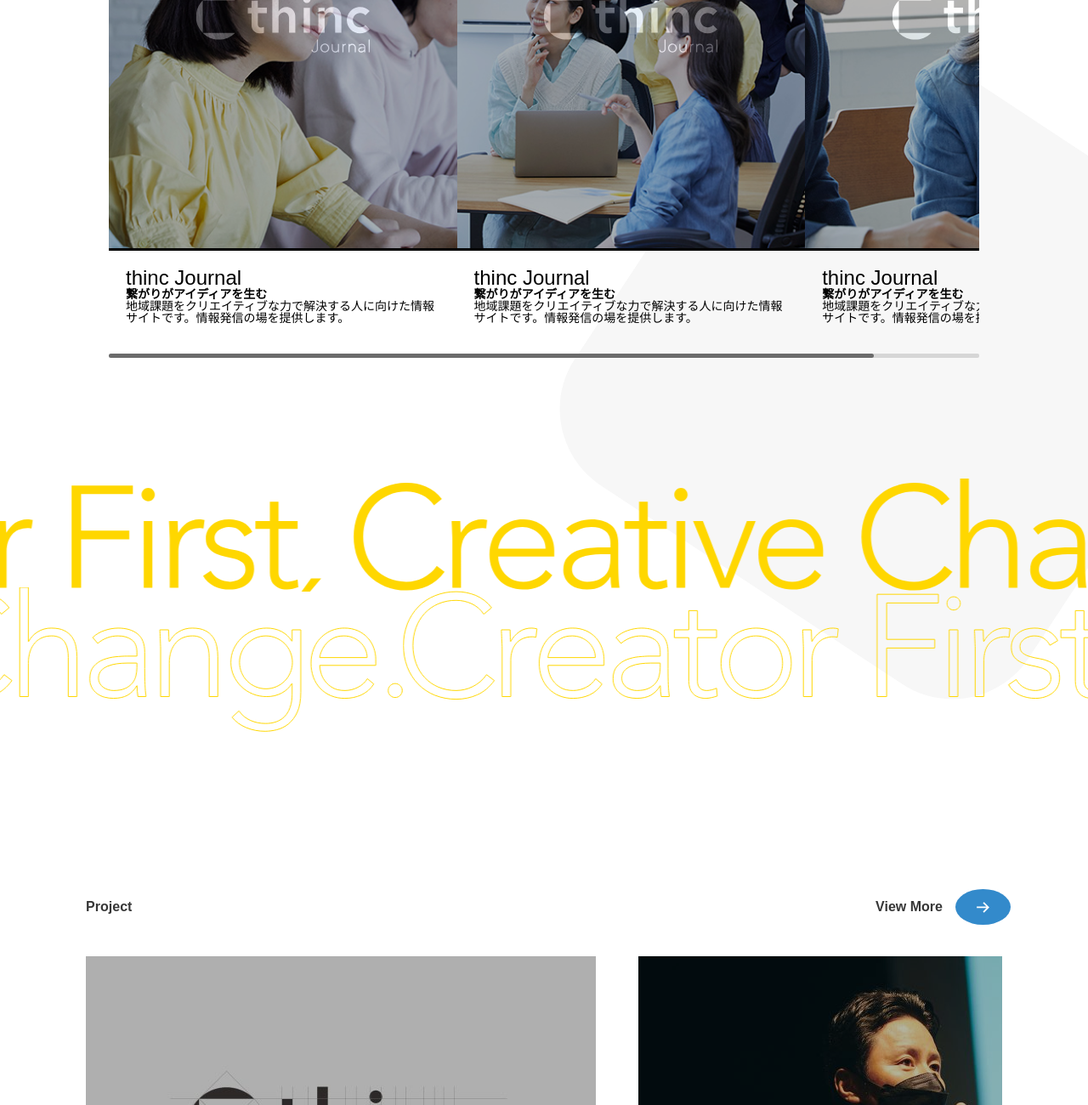
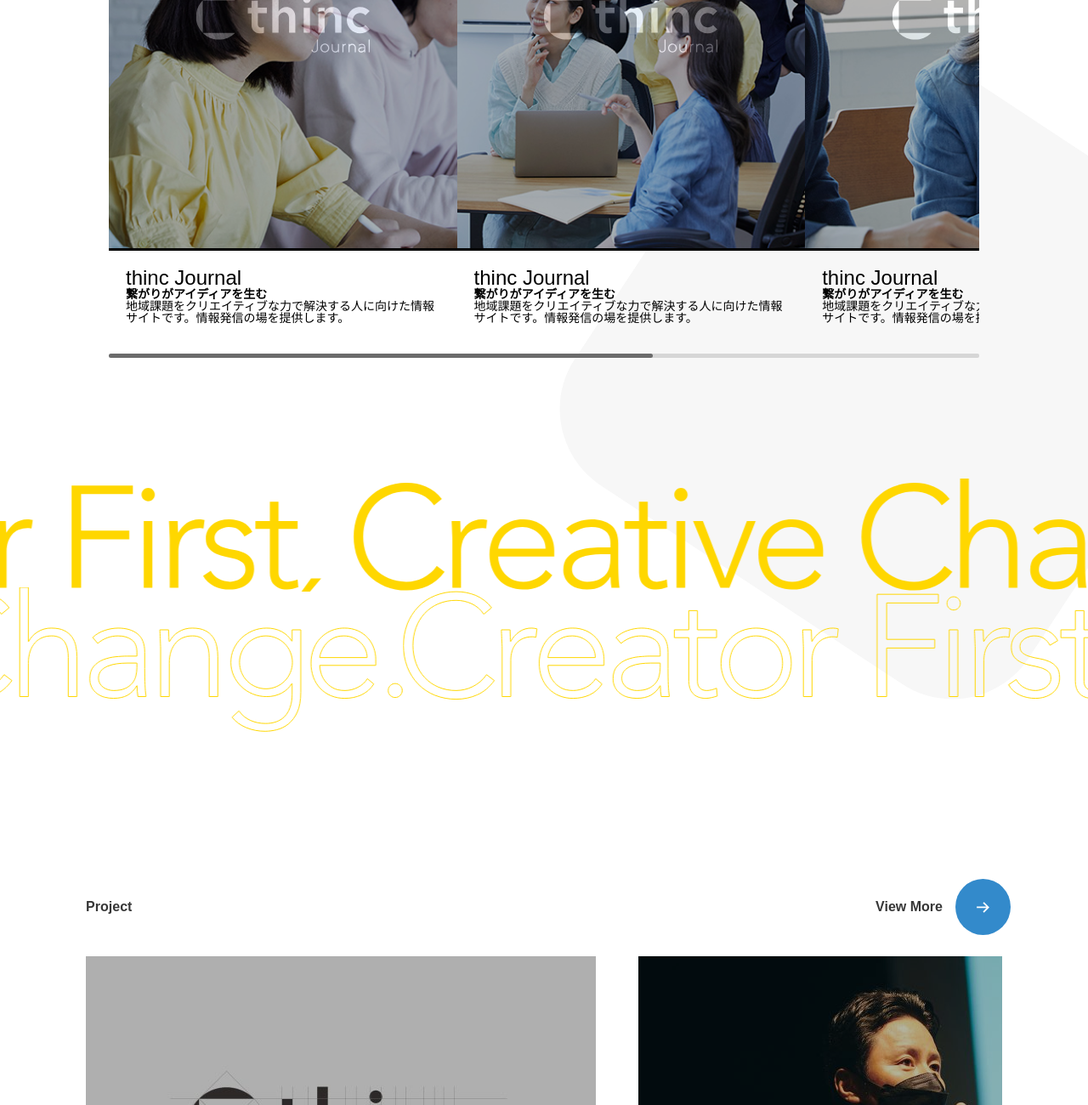
Before and after one commit to KHANT-SITHUZAW/CreatorMatchDemo, a plain HTML site: page index.html in a window 1280 px wide. Shown: the part 3672-4972 px from the top of the page at 85% size. Drawn offline with Linux system fonts and the light colour scheme.

Commit message:
swiper-scrollbar-drag fixed

```diff
--- a/css/style.css
+++ b/css/style.css
@@ -1495,11 +1495,11 @@ a {
 }
 
 .section-project .section-heading .btn-arrow-right .icon-arrow-right {
-  padding: 13px 25px;
+  padding: 25px 25px;
 }
 
 .section-project .section-heading .btn-arrow-right a:hover .icon-arrow-right {
-  padding: 8px 16px 8px 23px;
+  padding: 20px 16px 20px 23px;
 }
 
 .section-project.isblack .section-heading .btn-arrow-right .btn-text {
@@ -2336,9 +2336,11 @@ a {
     bottom: 4px;
     left: 4px;
   }
+
 }
 
 @media only screen and (max-width: 767.9px) {
+
   @keyframes loadcirclepurple {
     from {
       top: -200px;
--- a/js/main.js
+++ b/js/main.js
@@ -58,7 +58,8 @@ $(document).ready(function () {
       scrollbar: {
         el: '.swiper-scrollbar',
         draggable: true,
-        dragSize: dragSize
+        //dragSize: dragSize
+        dragSize:'auto'
       }
     })
   })
@@ -90,10 +91,12 @@ $(document).ready(function () {
       scrollbar: {
         el: '.swiper-scrollbar',
         draggable: true,
-        dragSize: dragSize
+        dragSize:'auto'
       }
     })
   })
+  //swiperSelector1.slideNext();
+  //swiperSelector2.slideNext();
   $('.shape-bg .shape-circle-purple').addClass('loading')
   $('.shape-bg .shape-circle-ring-blue').addClass('loading')
   setTimeout(function () {
```
